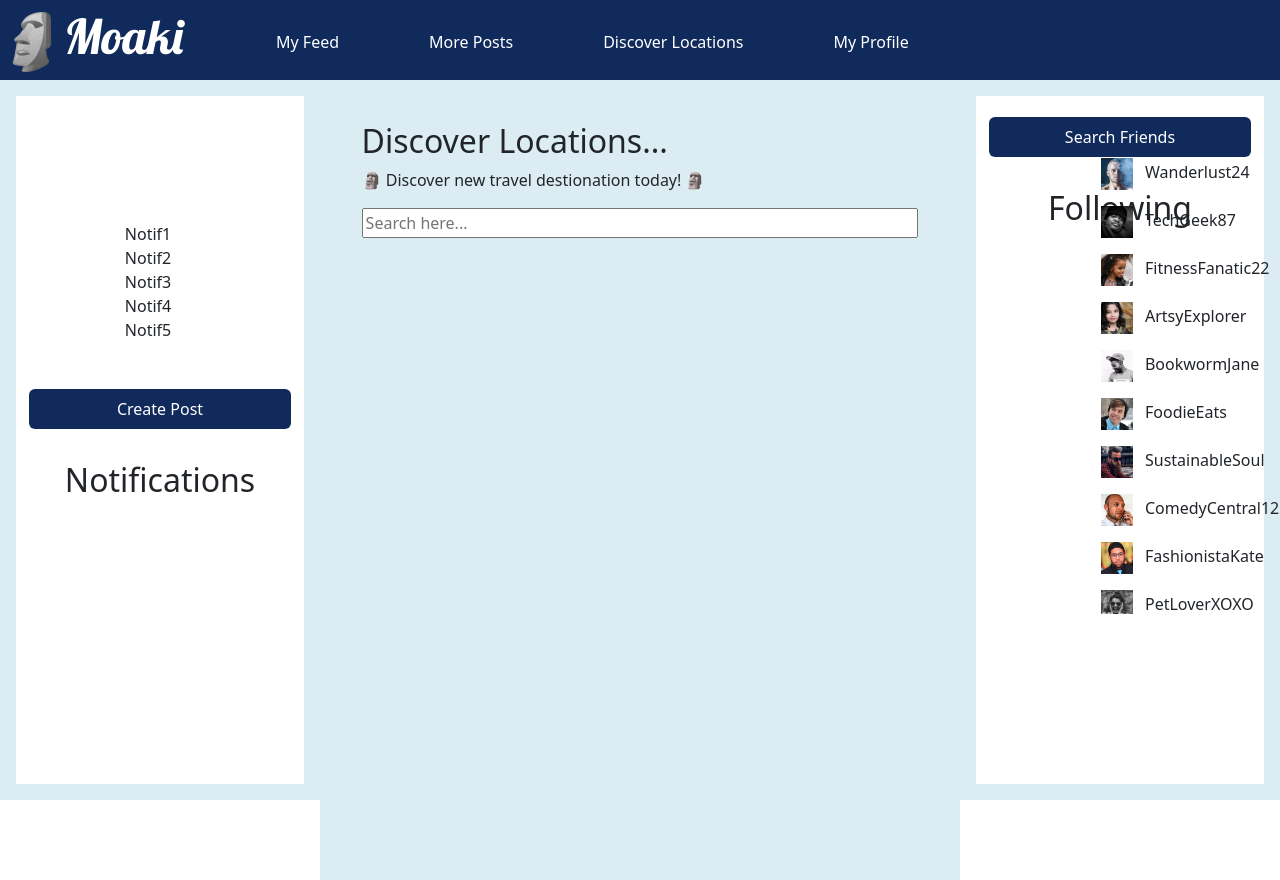
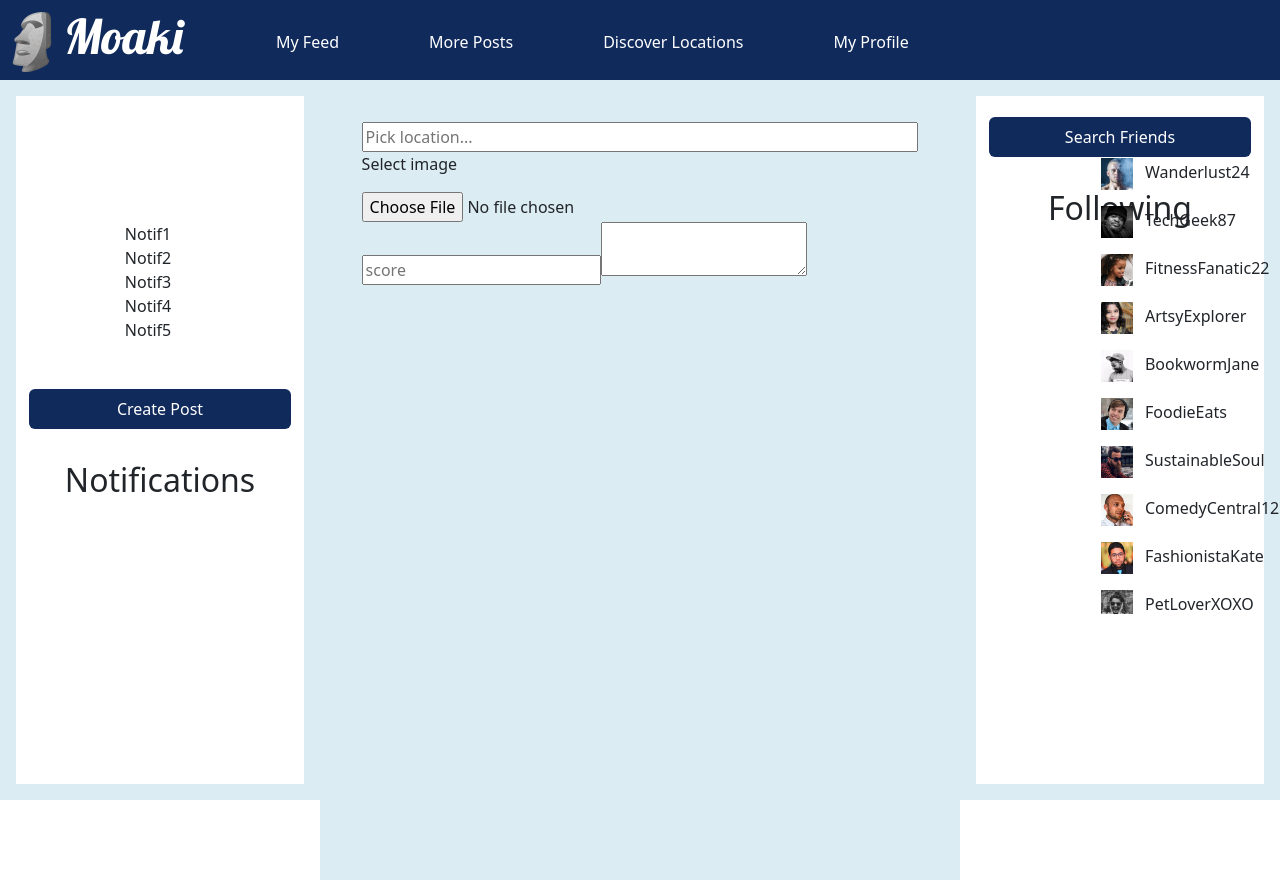
Before and after one commit to MoiseAlexandru/Moaki_Frontend, a React (Create React App) app in the folder react-app/: page /#/create-post in a window 1280 px wide. Before the commit this address led to /#/search-location. Built offline with nearby package versions, Linux system fonts and the light colour scheme.

Commit message:
create post si rezolvat searchbar

```diff
--- a/react-app/src/components/Searchbar.js
+++ b/react-app/src/components/Searchbar.js
@@ -5,10 +5,11 @@ function returnEmpty() {
     return []
 }
 
-export default function Searchbar({onSelect, onEnter, filterFunction = returnEmpty, resultEntry: ResultEntry, placeholderText = "Search here..."}) {
+export default function Searchbar({onSelect, onEnter, filterFunction = returnEmpty, resultEntry: ResultEntry, placeholderText = "Search here...", forcedValue = ""}) {
     const [query, setQuery] = useState("");
     const results = filterFunction(query);
-    //console.log(filterFunction(query));
+    const [searchbarFocus, setSearchbarFocus] = useState(false);
+    console.log(searchbarFocus);
 
     function handleQueryChange(newInput) {
         setQuery(newInput);
@@ -17,6 +18,8 @@ export default function Searchbar({onSelect, onEnter, filterFunction = returnEmp
     function handleKeyDown(event) {
         if(event.key === "Enter") {
             onEnter(query);
+            setQuery(forcedValue);
+            setSearchbarFocus(false);
         }
     }
 
@@ -26,19 +29,20 @@ export default function Searchbar({onSelect, onEnter, filterFunction = returnEmp
         else
             setQuery(result.name);
         onSelect(result);
+        setSearchbarFocus(false);
     }
 
     return (
         <div className = "containerSearchAndResults">
-            <input className = "searchbar" type = "text" value = {query} placeholder = {placeholderText} onChange = {(e) => handleQueryChange(e.target.value)} onKeyDown={handleKeyDown}/>
+            <input className = "searchbar" type = "text" value = {query} placeholder = {placeholderText} onChange = {(e) => handleQueryChange(e.target.value)} onClick = {() => {setSearchbarFocus(true)}} onKeyDown={handleKeyDown}/>
 
-            <div className="resultsBox">
+            {searchbarFocus && <div className="resultsBox">
                 {results.map(result => (
                     <li key = {result[Object.keys(result)[0]]} onClick = {() => {handleResultSelect(result)}}>
                         <ResultEntry result = {result}  />
                     </li>
                 ))}
-            </div>
+            </div>}
         </div>
     );
 }
--- a/react-app/src/components/posts/CreatePost.js
+++ b/react-app/src/components/posts/CreatePost.js
@@ -5,24 +5,31 @@ import LocationResult from "../locations/LocationResult";
 import UploadAndDisplayImage from "../images/UploadAndDisplayImage";
 
 export default function CreatePost() {
-    const [location, setLocation] = useState("");
+    const [locationName, setLocationName] = useState("");
+    const [location, setLocation] = useState(null);
     const [description, setDescription] = useState("");
     const [photo, setPhoto] = useState(null);
     const [score, setScore] = useState(5);
     const [username, setUsername] = useState("moise");
 
+    console.log(locationName);
+
     function handleLocationSelect(newLocation) {
-        console.log(newLocation.name);
-        //setLocation(newLocation.name);
+        setLocationName(newLocation.name);
+        setLocation(newLocation);
     }
 
     function handleLocationEnter(input) {
-
+        const results = locationFilter(input);
+        if(results.length === 0)
+            return;
+        setLocation(results[0]);
+        setLocationName(results[0].name);
     }
 
     return (
         <div>
-            <Searchbar onSelect = {handleLocationSelect} onEnter = {handleLocationEnter} filterFunction = {locationFilter} resultEntry={LocationResult} placeholderText = "Pick location..." />
+            <Searchbar onSelect = {handleLocationSelect} onEnter = {handleLocationEnter} filterFunction = {locationFilter} resultEntry={LocationResult} placeholderText = "Pick location..." forcedValue = {locationName} />
             <UploadAndDisplayImage />
             <input type = "number" placeholder = "score" />
             <textarea />
```
